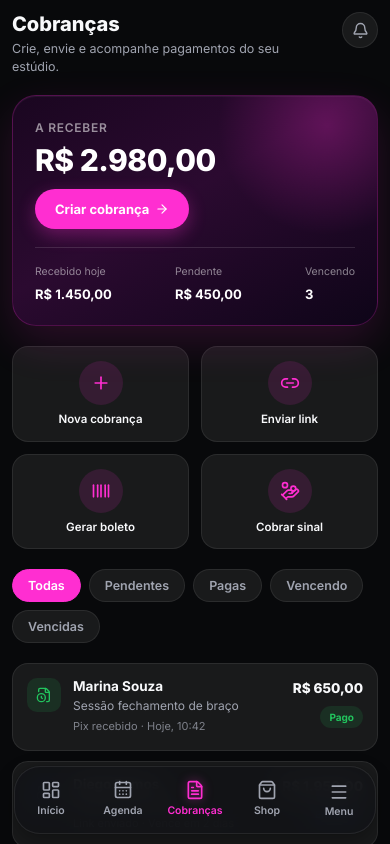
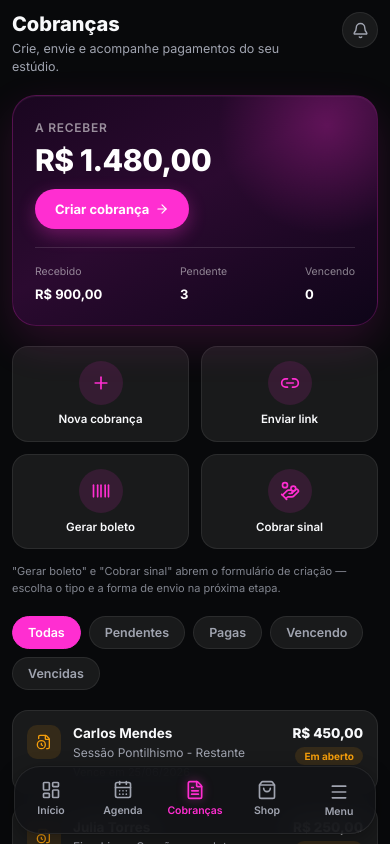
Before and after one commit to studiopay/studiopay-frontend, a React (Vite) app: page /app/cobrancas in a window 390 px wide. Shown: the top 844 px of the page. Built offline with nearby package versions, Linux system fonts and the light colour scheme; sample sign-in values are in the browser's storage.

Commit message:
feat: connect mobile charges data and details

```diff
--- a/src/components/dashboard/MobileChargesPage.jsx
+++ b/src/components/dashboard/MobileChargesPage.jsx
@@ -2,17 +2,34 @@ import { useState } from 'react'
 import { useNavigate } from 'react-router-dom'
 import {
   Bell, Plus, Link2, Barcode, HandCoins,
-  ArrowRight, FileClock,
+  ArrowRight, FileClock, Copy, Check, X,
 } from 'lucide-react'
 
 // Redesenho da tela Cobranças apenas para mobile, no mesmo padrão
 // visual do MobileDashboardHome (app financeiro). Visível apenas
 // abaixo de 768px via classe global "hide-desktop" — a tela desktop
 // de Cobrancas.jsx continua intocada, escondida no mesmo breakpoint
-// via "hide-mobile". Dados 100% mock/local, sem backend/API.
+// via "hide-mobile".
+//
+// Diferente da primeira versão, esta página NÃO usa mais mock local
+// desconectado: os dados (prop "cobrancas") e a ação de copiar Pix
+// (props "onCopyPix"/"pixCopiado") vêm de Cobracas.jsx — a mesma
+// lista e o mesmo handler já usados pela tela desktop. Não existe
+// modal de detalhe/edição de cobrança pronto no desktop, então o
+// painel de detalhe abaixo é um bottom sheet visual local (só
+// frontend, sem backend/API/persistência).
 
 function fmt(v) {
   return v.toLocaleString('pt-BR', { style: 'currency', currency: 'BRL' })
+}
+function fmtDate(iso) {
+  return new Date(iso + 'T00:00').toLocaleDateString('pt-BR')
+}
+function diasParaVencer(vencimento) {
+  const hoje = new Date()
+  hoje.setHours(0, 0, 0, 0)
+  const venc = new Date(vencimento + 'T00:00')
+  return Math.round((venc - hoje) / 86400000)
 }
 
 const QUICK_ACTIONS = [
@@ -24,35 +41,34 @@ const QUICK_ACTIONS = [
 
 const FILTERS = ['Todas', 'Pendentes', 'Pagas', 'Vencendo', 'Vencidas']
 
-const MOCK_COBRANCAS = [
-  { id: 1, cliente: 'Marina Souza', descricao: 'Sessão fechamento de braço', valor: 650, status: 'Pago', metodo: 'Pix recebido', data: 'Hoje, 10:42' },
-  { id: 2, cliente: 'Diego Ramos', descricao: 'Blackwork antebraço', valor: 1950, status: 'Enviado', metodo: 'Link enviado', data: 'Vence em 2 dias' },
-  { id: 3, cliente: 'Rafael Nunes', descricao: 'Sinal realismo', valor: 150, status: 'Pendente', metodo: 'Sinal', data: 'Hoje' },
-  { id: 4, cliente: 'Thais Pereira', descricao: 'Cobrança sessão', valor: 420, status: 'Vencendo', metodo: 'Boleto', data: 'Amanhã' },
-]
+const STATUS_STYLE = { aberto: 'yellow', pago: 'green', vencido: 'red', cancelado: '' }
+const STATUS_LABEL = { aberto: 'Em aberto', pago: 'Pago', vencido: 'Vencido', cancelado: 'Cancelado' }
 
-const STATUS_STYLE = {
-  Pago: 'green',
-  Enviado: 'blue',
-  Pendente: 'yellow',
-  Vencendo: 'yellow',
-  Vencida: 'red',
-}
-
-const FILTER_MAP = {
-  Todas: null,
-  Pendentes: 'Pendente',
-  Pagas: 'Pago',
-  Vencendo: 'Vencendo',
-  Vencidas: 'Vencida',
-}
-
-export default function MobileChargesPage() {
+export default function MobileChargesPage({ cobrancas = [], onCopyPix, pixCopiado }) {
   const navigate = useNavigate()
   const [filter, setFilter] = useState('Todas')
+  const [selected, setSelected] = useState(null)
 
-  const statusFilter = FILTER_MAP[filter]
-  const filtradas = statusFilter ? MOCK_COBRANCAS.filter((c) => c.status === statusFilter) : MOCK_COBRANCAS
+  // "Vencendo" não existe como status próprio nos dados reais — é
+  // derivado: cobranças em aberto que vencem nos próximos 3 dias.
+  const isVencendo = (c) => c.status === 'aberto' && diasParaVencer(c.vencimento) >= 0 && diasParaVencer(c.vencimento) <= 3
+
+  const filtradas = cobrancas.filter((c) => {
+    if (filter === 'Todas') return true
+    if (filter === 'Pendentes') return c.status === 'aberto'
+    if (filter === 'Pagas') return c.status === 'pago'
+    if (filter === 'Vencendo') return isVencendo(c)
+    if (filter === 'Vencidas') return c.status === 'vencido'
+    return true
+  })
+
+  // Card "A receber" — calculado a partir da lista real recebida via
+  // props, não hardcoded. "Recebido hoje" usa fallback (soma de todas
+  // as pagas), já que os dados não têm um campo de data de pagamento.
+  const aReceber = cobrancas.filter((c) => c.status === 'aberto' || c.status === 'vencido').reduce((s, c) => s + c.valor, 0)
+  const recebido = cobrancas.filter((c) => c.status === 'pago').reduce((s, c) => s + c.valor, 0)
+  const pendentesCount = cobrancas.filter((c) => c.status === 'aberto').length
+  const vencendoCount = cobrancas.filter(isVencendo).length
 
   return (
     <div className="mob-charges">
@@ -65,13 +81,13 @@ export default function MobileChargesPage() {
         <button className="mob-dash-icon-btn" aria-label="Notificações"><Bell size={17} /></button>
       </div>
 
-      {/* ── Card principal financeiro ─────────────── */}
+      {/* ── Card principal financeiro (calculado) ──── */}
       <div className="mob-dash-balance-card">
         <div className="mob-dash-balance-top">
           <span className="mob-dash-balance-label">A receber</span>
         </div>
 
-        <p className="mob-dash-balance-value">{fmt(2980)}</p>
+        <p className="mob-dash-balance-value">{fmt(aReceber)}</p>
 
         <button className="mob-charges-cta" onClick={() => navigate('/app/cobrancas/criar')}>
           Criar cobrança <ArrowRight size={14} />
@@ -79,16 +95,16 @@ export default function MobileChargesPage() {
 
         <div className="mob-dash-balance-mini">
           <div className="mob-dash-balance-mini-item">
-            <span className="mob-dash-balance-mini-label">Recebido hoje</span>
-            <span className="mob-dash-balance-mini-value">{fmt(1450)}</span>
+            <span className="mob-dash-balance-mini-label">Recebido</span>
+            <span className="mob-dash-balance-mini-value">{fmt(recebido)}</span>
           </div>
           <div className="mob-dash-balance-mini-item">
             <span className="mob-dash-balance-mini-label">Pendente</span>
-            <span className="mob-dash-balance-mini-value">{fmt(450)}</span>
+            <span className="mob-dash-balance-mini-value">{pendentesCount}</span>
           </div>
           <div className="mob-dash-balance-mini-item">
             <span className="mob-dash-balance-mini-label">Vencendo</span>
-            <span className="mob-dash-balance-mini-value">3</span>
+            <span className="mob-dash-balance-mini-value">{vencendoCount}</span>
           </div>
         </div>
       </div>
@@ -102,6 +118,9 @@ export default function MobileChargesPage() {
           </button>
         ))}
       </div>
+      <p className="mob-charges-shortcuts-note">
+        "Gerar boleto" e "Cobrar sinal" abrem o formulário de criação — escolha o tipo e a forma de envio na próxima etapa.
+      </p>
 
       {/* ── Filtros ────────────────────────────────── */}
       <div className="mob-charges-filters">
@@ -116,24 +135,30 @@ export default function MobileChargesPage() {
         ))}
       </div>
 
-      {/* ── Lista de cobranças ─────────────────────── */}
+      {/* ── Lista de cobranças (dados reais, clicável) ── */}
       {filtradas.length > 0 ? (
         <div className="mob-charges-list">
           {filtradas.map((c) => (
-            <div key={c.id} className="mob-charges-item">
+            <button
+              key={c.id}
+              type="button"
+              className="mob-charges-item mob-charges-item-clickable"
+              onClick={() => setSelected(c)}
+              aria-label={`Ver detalhes da cobrança de ${c.cliente}`}
+            >
               <span className={`mob-charges-item-icon ${STATUS_STYLE[c.status]}`}>
                 <FileClock size={16} />
               </span>
               <div className="mob-charges-item-body">
                 <p className="mob-charges-item-client">{c.cliente}</p>
                 <p className="mob-charges-item-desc">{c.descricao}</p>
-                <p className="mob-charges-item-meta">{c.metodo} · {c.data}</p>
+                <p className="mob-charges-item-meta">Vence em {fmtDate(c.vencimento)}</p>
               </div>
               <div className="mob-charges-item-right">
                 <span className="mob-charges-item-value">{fmt(c.valor)}</span>
-                <span className={`mob-charges-status ${STATUS_STYLE[c.status]}`}>{c.status}</span>
+                <span className={`mob-charges-status ${STATUS_STYLE[c.status]}`}>{STATUS_LABEL[c.status]}</span>
               </div>
-            </div>
+            </button>
           ))}
         </div>
       ) : (
@@ -145,6 +170,53 @@ export default function MobileChargesPage() {
           </button>
         </div>
       )}
+
+      {/* ── Bottom sheet de detalhe — UI local/mock, sem
+          backend/API. Reaproveita o handler real de copiar Pix
+          (onCopyPix/pixCopiado) já usado pelo desktop. ── */}
+      {selected && (
+        <div className="mob-charges-detail-overlay" onClick={() => setSelected(null)}>
+          <div className="mob-charges-detail-sheet" onClick={(e) => e.stopPropagation()}>
+            <div className="mob-charges-detail-handle" />
+            <div className="mob-charges-detail-head">
+              <div>
+                <p className="mob-charges-detail-client">{selected.cliente}</p>
+                <p className="mob-charges-detail-desc">{selected.descricao}</p>
+              </div>
+              <button className="mob-charges-detail-close" onClick={() => setSelected(null)} aria-label="Fechar">
+                <X size={18} />
+              </button>
+            </div>
+
+            <div className="mob-charges-detail-rows">
+              <div className="mob-charges-detail-row">
+                <span>Valor</span>
+                <span className="mob-charges-detail-row-value">{fmt(selected.valor)}</span>
+              </div>
+              <div className="mob-charges-detail-row">
+                <span>Status</span>
+                <span className={`mob-charges-status ${STATUS_STYLE[selected.status]}`}>{STATUS_LABEL[selected.status]}</span>
+              </div>
+              <div className="mob-charges-detail-row">
+                <span>Vencimento</span>
+                <span className="mob-charges-detail-row-value">{fmtDate(selected.vencimento)}</span>
+              </div>
+            </div>
+
+            {selected.pixCopiaECola && (
+              <button
+                className="mob-charges-cta mob-charges-detail-pix-btn"
+                onClick={() => onCopyPix?.(selected.id, selected.pixCopiaECola)}
+              >
+                {pixCopiado === selected.id ? <Check size={14} /> : <Copy size={14} />}
+                {pixCopiado === selected.id ? 'Pix copiado!' : 'Copiar Pix'}
+              </button>
+            )}
+
+            <button className="mob-charges-detail-close-btn" onClick={() => setSelected(null)}>Fechar</button>
+          </div>
+        </div>
+      )}
     </div>
   )
 }
--- a/src/pages/app/Cobracas.jsx
+++ b/src/pages/app/Cobracas.jsx
@@ -33,9 +33,11 @@ export default function Cobracas() {
       {/* ── Cobranças mobile (estilo app financeiro) ─
           Visível apenas abaixo de 768px. O bloco desktop/tablet
           abaixo permanece 100% intocado, apenas oculto nesse
-          mesmo breakpoint. ── */}
+          mesmo breakpoint. Reaproveita a mesma lista (cobracas)
+          e o mesmo handler de copiar Pix (copiarPix/pixCopiado)
+          já usados pelo desktop — sem dado mock desconectado. ── */}
       <div className="hide-desktop">
-        <MobileChargesPage />
+        <MobileChargesPage cobrancas={cobracas} onCopyPix={copiarPix} pixCopiado={pixCopiado} />
       </div>
 
       {/* ── Cobranças desktop/tablet (layout atual) ── */}
```
Also changed, not shown: src/styles/app.css.
